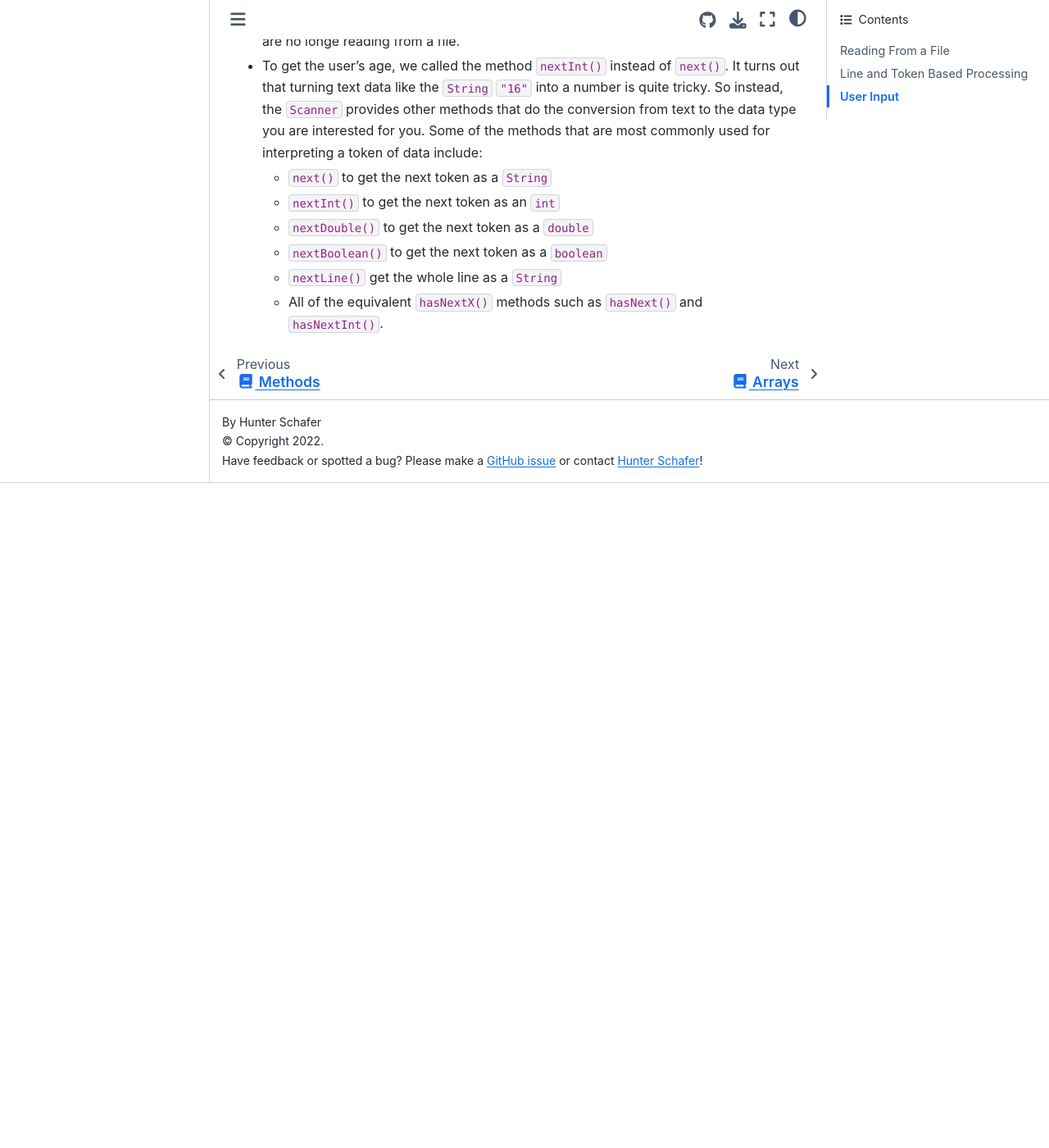
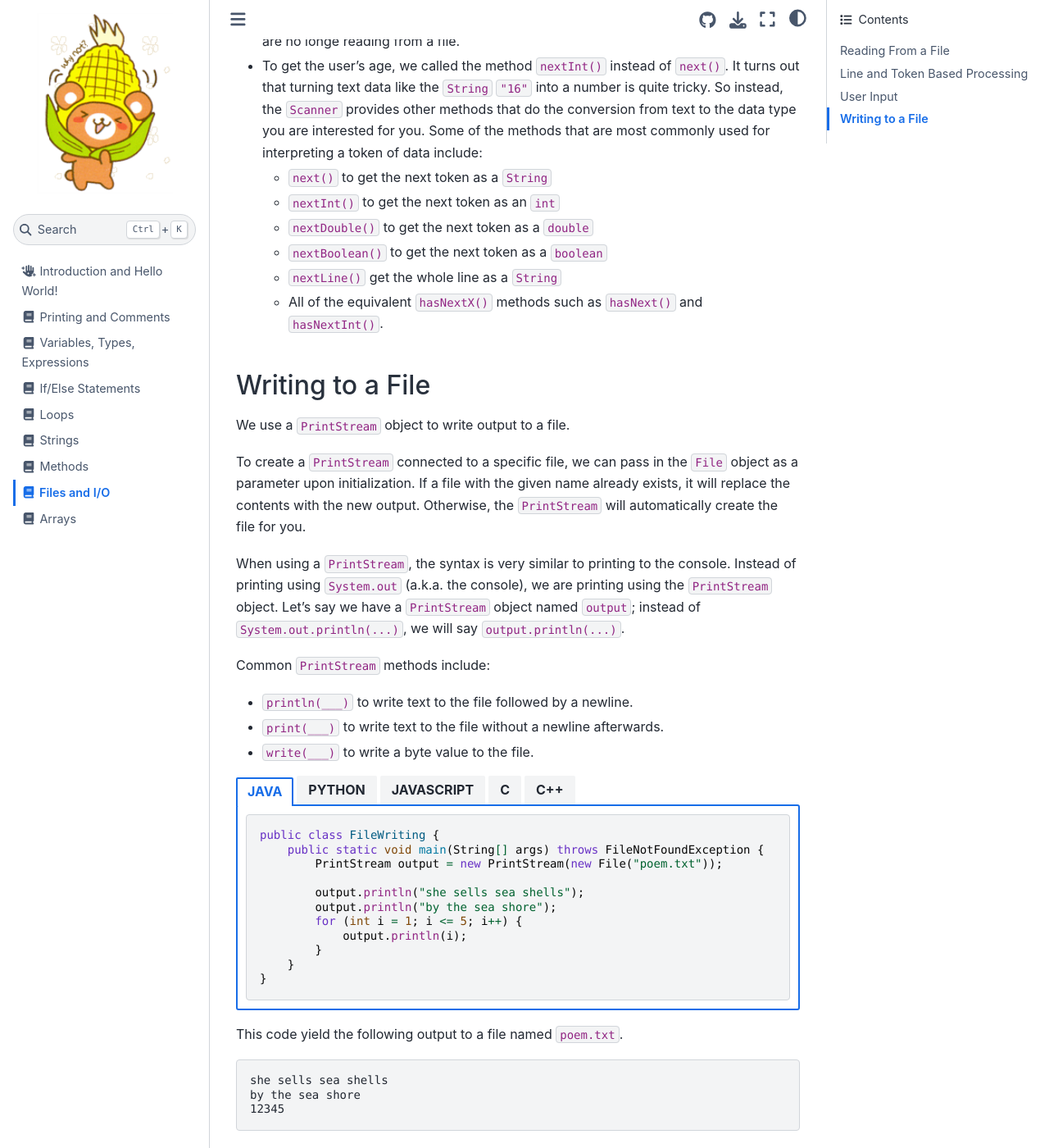
Before and after one commit to cse12x/java-tutorial, a Jupyter Book: the page built from book_source/source/io_files.md, in a window 1280 px wide and 1400 px high, scrolled down 3417 px. Shown: the whole window at 82% size. Built offline with Jupyter Book 1.0.4 settings and Sphinx 7.4.7 and the Sphinx Book theme 1.1.4, drawn with Linux system fonts in a browser that asks for light colours; before the commit the page ends 4006 px from its top, so only the background shows below that.

Commit message:
Added file output section to file i/o chapter

`````diff
--- a/book_source/source/io_files.md
+++ b/book_source/source/io_files.md
@@ -109,7 +109,7 @@
         }
     }
 
-  return 0;
+    return 0;
 }
 ```
 ````
@@ -388,3 +388,116 @@
    * `nextBoolean()` to get the next token as a `boolean`
    * `nextLine()` get the whole line as a `String`
    * All of the equivalent `hasNextX()` methods such as `hasNext()` and `hasNextInt()`.
+
+## Writing to a File
+
+We use a `PrintStream` object to write output to a file.
+
+To create a `PrintStream` connected to a specific file, we can pass in the `File` object as a parameter upon initialization. If a file with the given name already exists, it will replace the contents with the new output. Otherwise, the `PrintStream` will automatically create the file for you.
+
+When using a `PrintStream`, the syntax is very similar to printing to the console. Instead of printing using `System.out` (a.k.a. the console), we are printing using the `PrintStream` object. Let's say we have a `PrintStream` object named `output`; instead of `System.out.println(...)`, we will say `output.println(...)`.
+
+Common `PrintStream` methods include:
+* `println(___)` to write text to the file followed by a newline.
+* `print(___)` to write text to the file without a newline afterwards.
+* `write(___)` to write a byte value to the file.
+
+````{tab-set-code}
+
+```{code-block} java
+public class FileWriting {
+    public static void main(String[] args) throws FileNotFoundException {
+        PrintStream output = new PrintStream(new File("poem.txt"));
+
+        output.println("she sells sea shells");
+        output.println("by the sea shore");
+        for (int i = 1; i <= 5; i++) {
+            output.println(i);
+        }
+    }
+}
+```
+
+```{code-block} python
+def main():
+    f = open("poem.txt", "w")
+    f.write("she sells sea shells\nby the sea shore\n")
+    for i in range(1, 6):
+        f.write(i)
+    f.close()
+
+if __name__ == "__main__":
+    main()
+```
+
+```{code-block} javascript
+// File I/O is not allowed natively on Javascript
+// The following code is written for node.js
+
+var fs = require('fs');
+function main() {
+    let data = "she sells sea shells\nby the sea shore\n";
+    for (let i = 1; i <= 5; i++) {
+        data += i;
+    }
+    fs.writeFile("poem.txt", data, (err) => {
+        if (err) throw err;
+    });
+}
+
+main()
+```
+
+```{code-block} c
+#include <stdio.h>
+#include <string.h>
+
+int main()
+{
+    const char *filename = "poem.txt";
+    FILE *input_file = fopen( filename, "w" );
+    int i;
+
+    fprintf( fptr, "she sells sea shells\nby the sea shore\n" );
+
+    for (i = 1; i <= 5; i++)
+    {
+        fprintf( fptr, "%d", i );
+    }
+
+    fclose( input_file );
+    return 0;
+}
+```
+
+```{code-block} c++
+#include <iostream>
+#include <fstream>
+#include <string>
+
+using namespace std;
+
+int main()
+{
+    ofstream file;
+    int i;
+
+    file.open("poem.txt");
+    file << "she sells sea shells\nby the sea shore\n";
+    for (i = 1; i <= 5; i++) {
+        file << i;
+    }
+
+    file.close();
+    return 0;
+}
+```
+````
+
+This code yield the following output to a file named `poem.txt`.
+
+```text
+she sells sea shells
+by the sea shore
+12345
+```
`````
